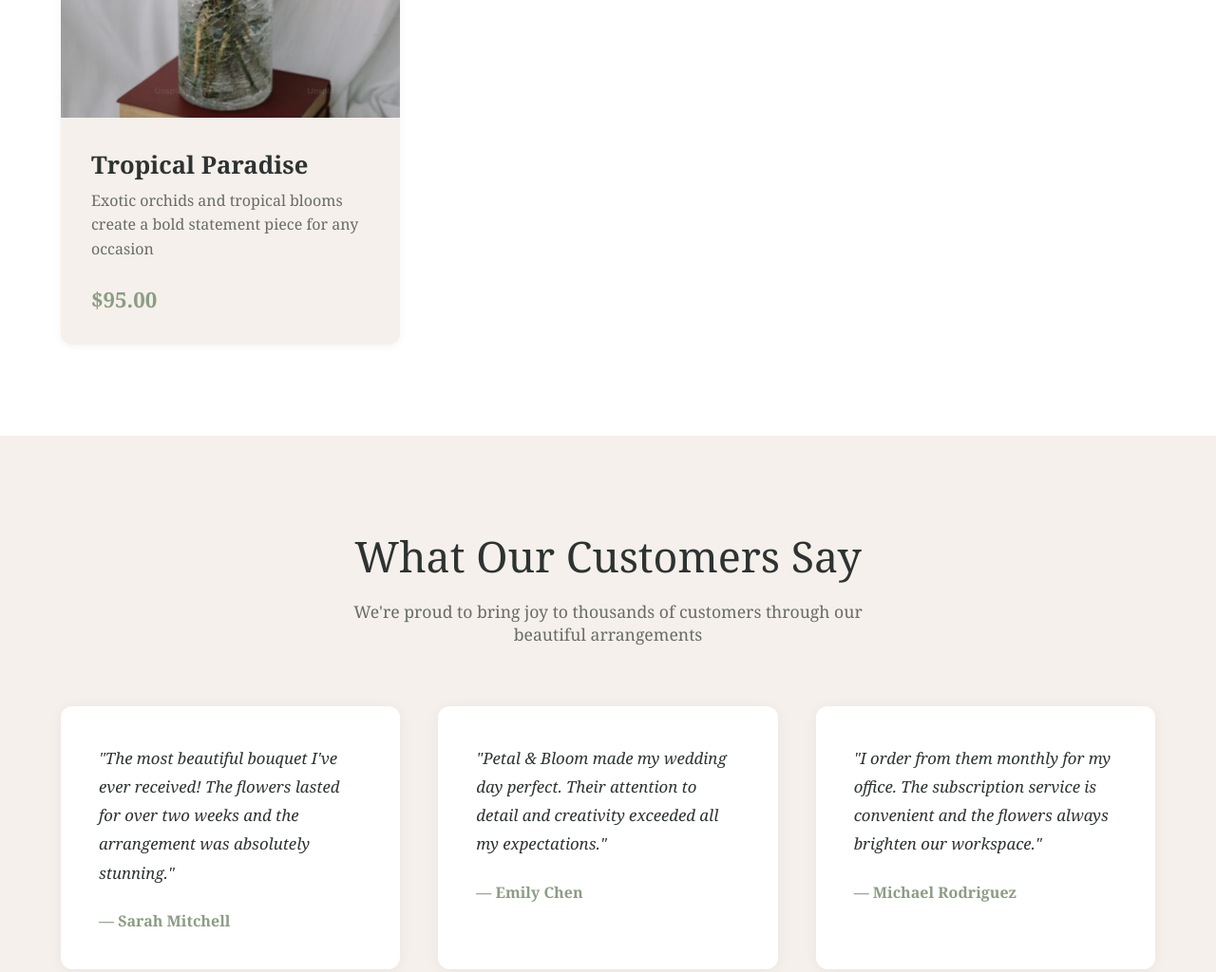
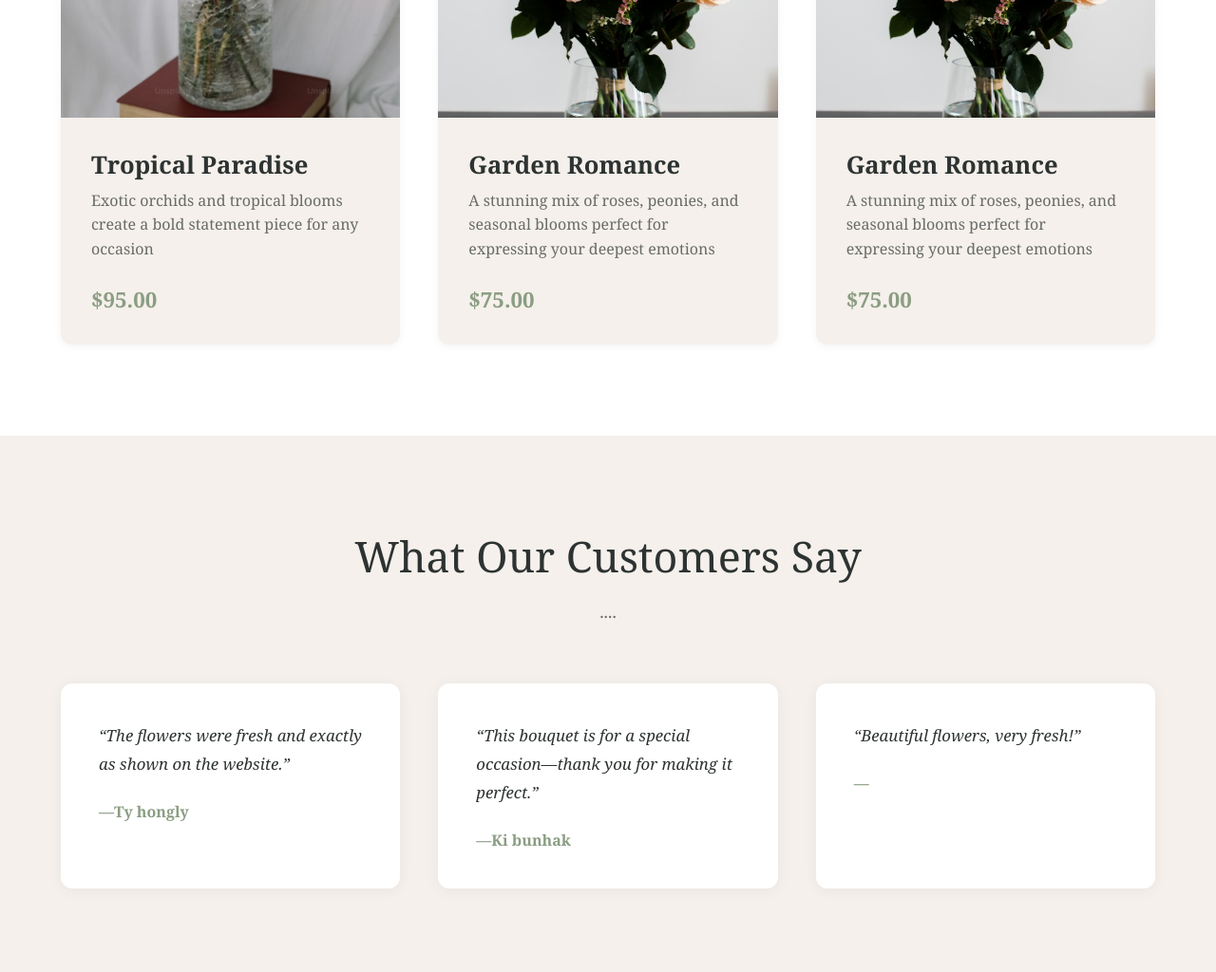
Before and after one commit to tyhongly/Sivaly-Flower-shop, a plain HTML site: page index.html in a window 1280 px wide. Shown: the part 1940-2964 px from the top of the page at 95% size. Drawn offline with Linux system fonts and the light colour scheme.

Commit message:
push code again

```diff
--- a/index.html
+++ b/index.html
@@ -68,25 +68,41 @@
                     <span class="price">$95.00</span>
                 </div>
             </div>
+            <div class="flower-card">
+                <div class="flower-image" style="background-image: url('/image/romantic-rose-bouquet.avif')"></div>
+                <div class="flower-card-content">
+                    <h3>Garden Romance</h3>
+                    <p>A stunning mix of roses, peonies, and seasonal blooms perfect for expressing your deepest emotions</p>
+                    <span class="price">$75.00</span>
+                </div>
+            </div>
+            <div class="flower-card">
+                <div class="flower-image" style="background-image: url('/image/romantic-rose-bouquet.avif')"></div>
+                <div class="flower-card-content">
+                    <h3>Garden Romance</h3>
+                    <p>A stunning mix of roses, peonies, and seasonal blooms perfect for expressing your deepest emotions</p>
+                    <span class="price">$75.00</span>
+                </div>
+            </div>
         </div>
     </section>
 
     <!-- Testimonials -->
     <section class="testimonials">
         <h2 class="section-title">What Our Customers Say</h2>
-        <p class="section-subtitle">We're proud to bring joy to thousands of customers through our beautiful arrangements</p>
+        <p class="section-subtitle">....</p>
         <div class="testimonials-grid">
             <div class="testimonial-card">
-                <p class="testimonial-text">"The most beautiful bouquet I've ever received! The flowers lasted for over two weeks and the arrangement was absolutely stunning."</p>
-                <p class="testimonial-author">— Sarah Mitchell</p>
+                <p class="testimonial-text">“The flowers were fresh and exactly as shown on the website.”</p>
+                <p class="testimonial-author">—Ty hongly</p>
             </div>
             <div class="testimonial-card">
-                <p class="testimonial-text">"Petal & Bloom made my wedding day perfect. Their attention to detail and creativity exceeded all my expectations."</p>
-                <p class="testimonial-author">— Emily Chen</p>
+                <p class="testimonial-text">“This bouquet is for a special occasion—thank you for making it perfect.”</p>
+                <p class="testimonial-author">—Ki bunhak </p>
             </div>
             <div class="testimonial-card">
-                <p class="testimonial-text">"I order from them monthly for my office. The subscription service is convenient and the flowers always brighten our workspace."</p>
-                <p class="testimonial-author">— Michael Rodriguez</p>
+                <p class="testimonial-text">“Beautiful flowers, very fresh!”</p>
+                <p class="testimonial-author">— </p>
             </div>
         </div>
     </section>
```
Also changed, not shown: image/photo-1561181226-e8a7edd504c6.avif (added).
